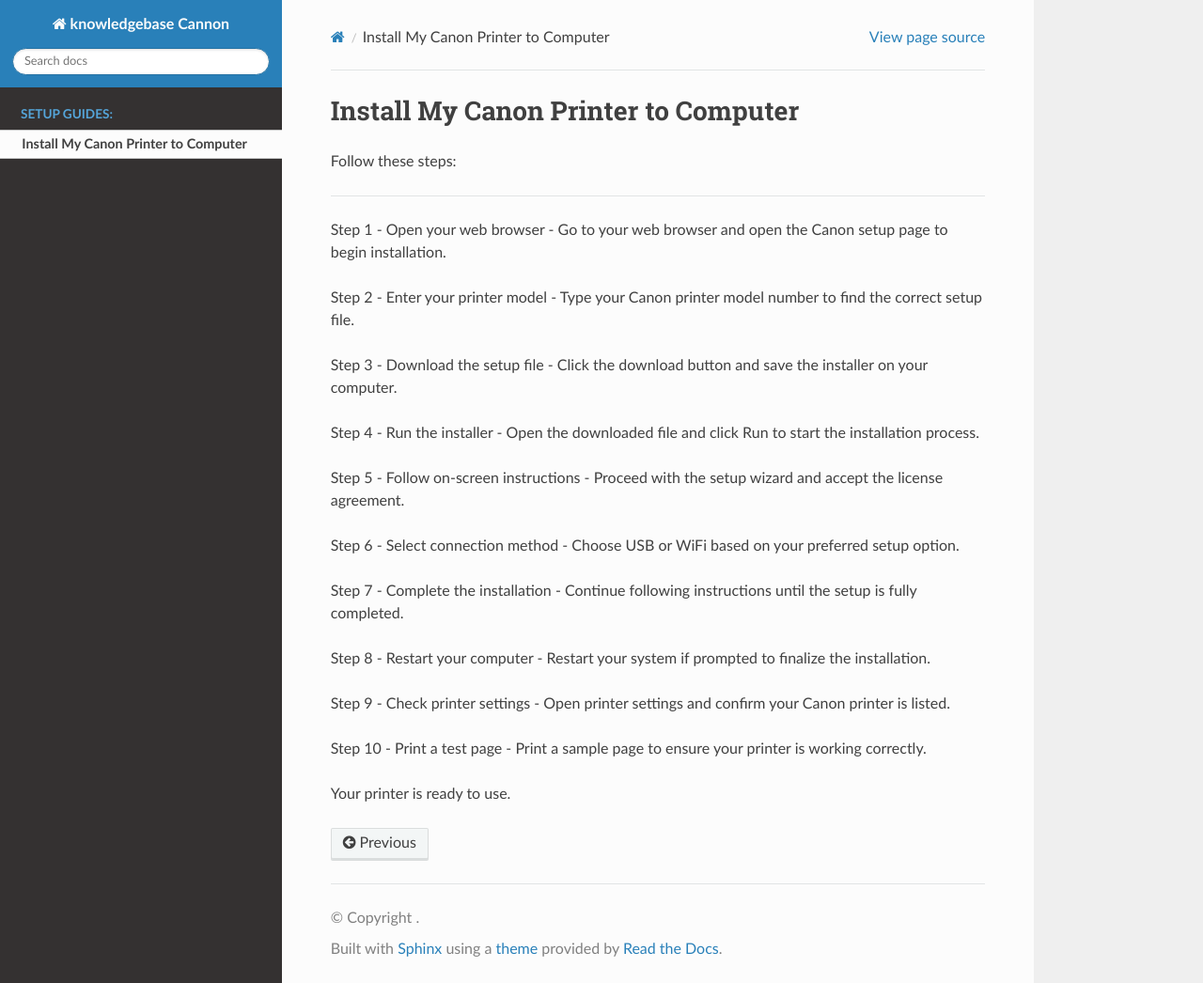
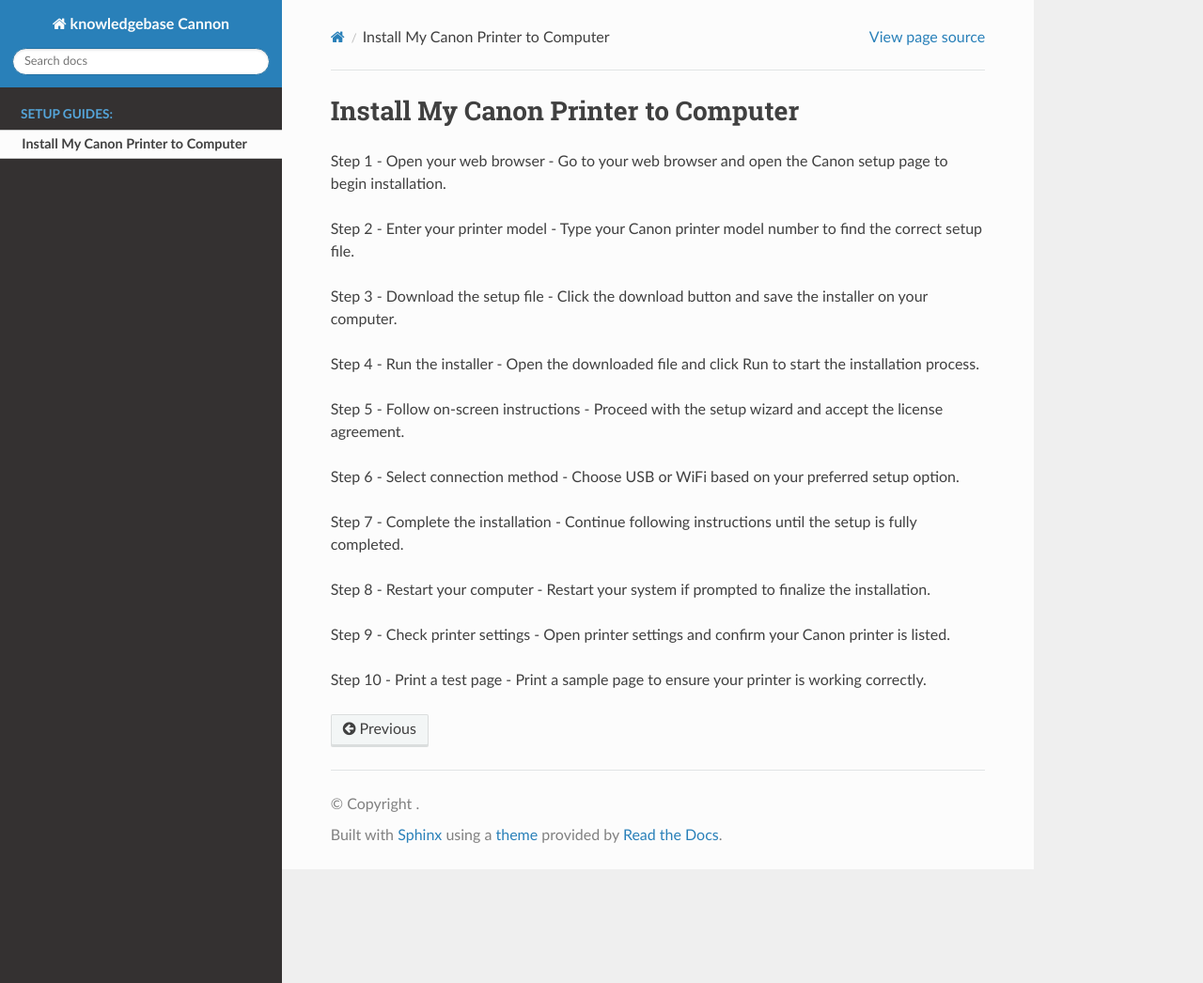
Before and after one commit to Blanche-glitch/cannon, a Sphinx documentation site: the page built from docs/install.rst, in a window 1280 px wide and 1046 px high. Shown: the whole window at 94% size. Built offline with Sphinx 7.4.7 and the Read the Docs theme 3.1.0, drawn with Linux system fonts in a browser that asks for light colours; pages that are not in the unit, such as notebooks, are missing from menus.

Commit message:
Update install.rst

```diff
--- a/docs/install.rst
+++ b/docs/install.rst
@@ -1,8 +1,4 @@
 Install My Canon Printer to Computer
-====================================
-
-Follow these steps:
-
 -------------
 
 Step 1 - Open your web browser
@@ -34,5 +30,3 @@
 
 Step 10 - Print a test page
 - Print a sample page to ensure your printer is working correctly.
-
-Your printer is ready to use.
```
